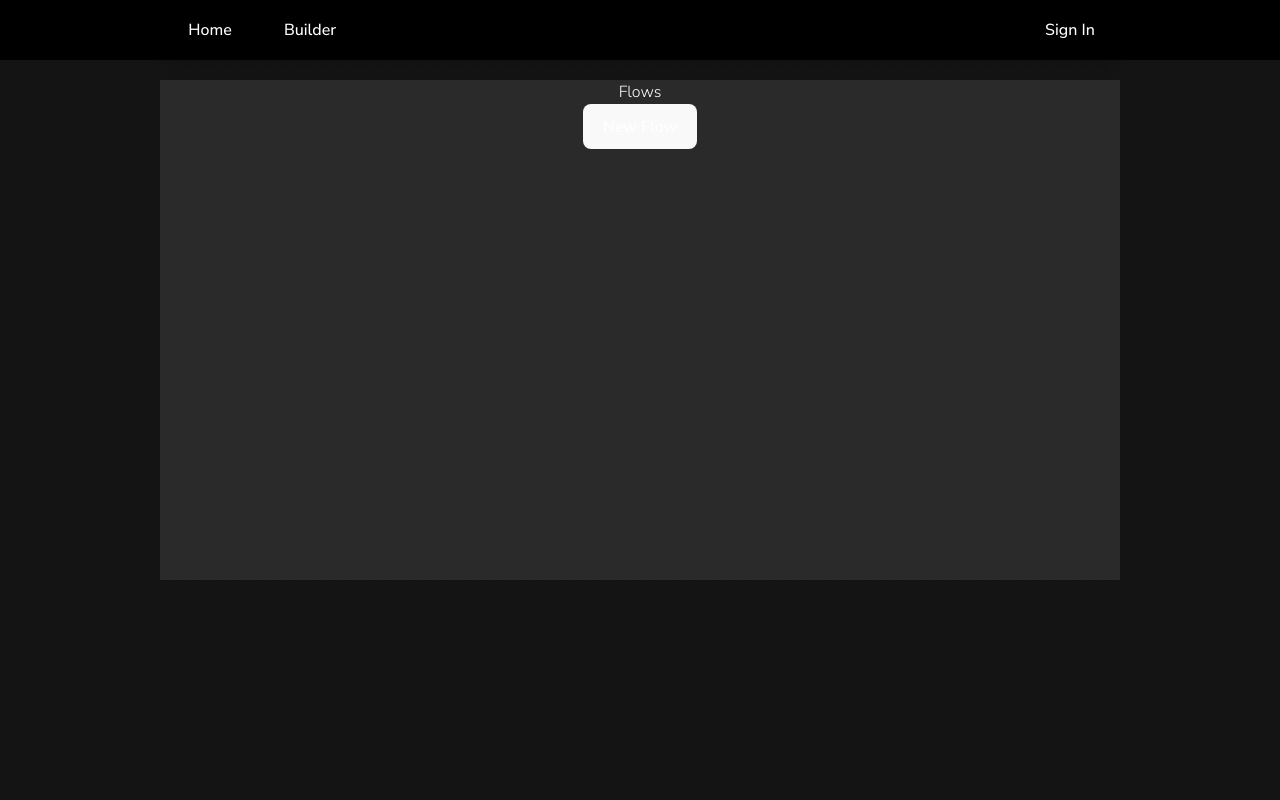
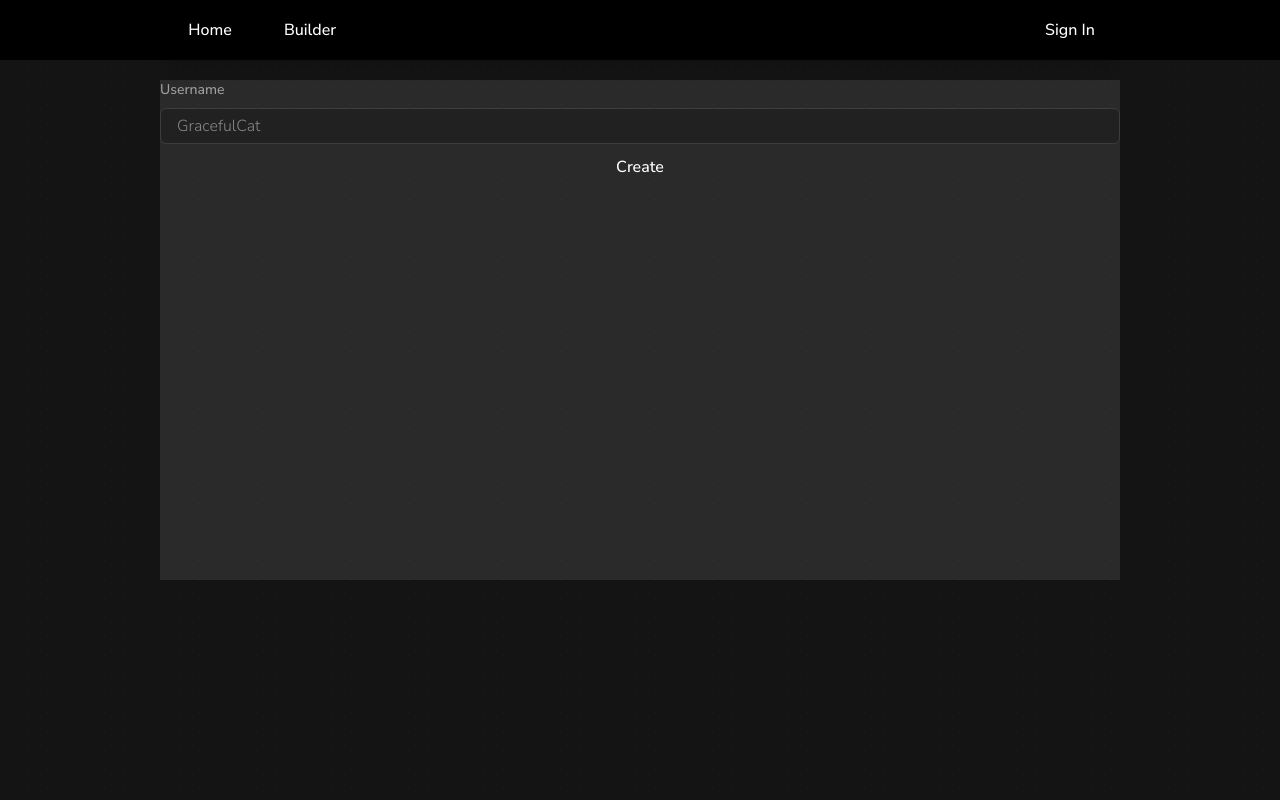
Before and after one commit to sevleo/YoGato-frontend, a React (Vite) app: page /my-flows in a window 1280 px wide. Built offline with nearby package versions, Linux system fonts and the light colour scheme; no server answers.

Commit message:
Add input field

```diff
--- a/src/components/pages/MyFlows.tsx
+++ b/src/components/pages/MyFlows.tsx
@@ -14,8 +14,27 @@ function MyFlows() {
       <div className="my-flows ml-auto mr-auto flex w-full max-w-screen-2xl justify-center pt-[20px] ">
         <div className="w-3/4">
           <div className=" ml-auto mr-auto h-[500px] w-full items-start justify-center bg-[#ffffff18] text-white transition-colors hover:bg-[#ffffff38]">
-            <p>Flows</p>
-            <button onClick={handleNewFlowClick}>New Flow</button>
+            <form method="POST" onSubmit={handleNewFlowClick}>
+              <div className="flex w-full flex-col items-start justify-center gap-2">
+                <label
+                  htmlFor="username-login"
+                  className="text-sm font-medium text-[#A0A0A0]"
+                >
+                  Username
+                </label>
+                <input
+                  id="username-login"
+                  name="username-login"
+                  placeholder="GracefulCat"
+                  type="text"
+                  // value={usernameLogin}
+                  // onChange={(e) => setUsernameLogin(e.target.value)}
+                  className=" h-9 w-full rounded-md border-[1px] border-[#3D3D3D] bg-[#212121] pb-2 pl-4 pr-4 pt-2 outline outline-[2px] outline-transparent transition-all placeholder:text-[#ededed80] focus:border-[#707070] focus:outline-[#232323]"
+                  required
+                />
+              </div>
+              <button type="submit">Create</button>
+            </form>
           </div>
         </div>
       </div>
```
